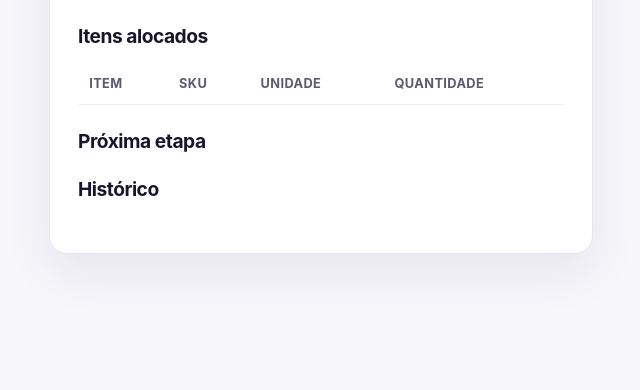
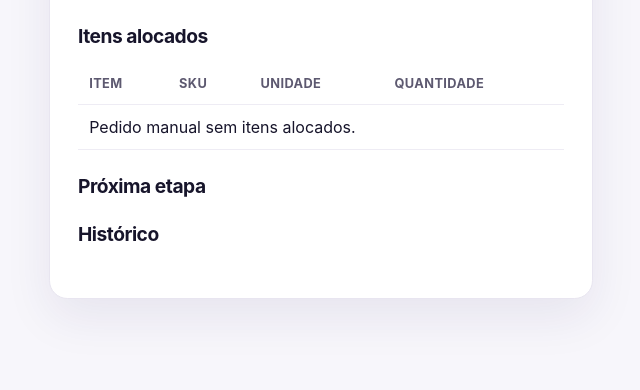
Before and after one commit to Brunohvg/vidalys-flow, a Django app: template templates/fulfillment/detail.html in a window 1280 px wide. Shown: the part 269-659 px from the top of the page, without its empty margins (319-959 px from the left). Run offline with Django 5.2, Linux system fonts and the light colour scheme; the template is opened without the code that fills it, so the values that code supplies are empty; parts of the project's set-up code (start-up, migrations or seed data) failed here and were passed over.

Commit message:
fix(fulfillment): route ready pickups through secure validation

```diff
--- a/templates/fulfillment/detail.html
+++ b/templates/fulfillment/detail.html
@@ -36,6 +36,8 @@
             <td data-label="Unidade">{{ item.order_item.unit_snapshot }}</td>
             <td data-label="Quantidade">{{ item.quantity }}</td>
           </tr>
+        {% empty %}
+          <tr><td colspan="4">Pedido manual sem itens alocados.</td></tr>
         {% endfor %}
       </tbody>
     </table>
@@ -62,7 +64,8 @@
       {% elif fulfillment.status == "ready" and fulfillment.method == "delivery" %}
         <form method="post" action="{% url 'fulfillment:transition' fulfillment.id 'in_transit' %}">{% csrf_token %}{{ transition_form.as_p }}<button type="submit">Despachar entrega</button></form>
       {% elif fulfillment.status == "ready" and fulfillment.method == "pickup" %}
-        <form method="post" action="{% url 'fulfillment:transition' fulfillment.id 'completed' %}">{% csrf_token %}{{ transition_form.as_p }}<button type="submit">Concluir retirada</button></form>
+        <p>Retirada pronta exige o código de 6 dígitos informado pelo cliente.</p>
+        <p><a href="{% url 'orders:detail' fulfillment.order_id %}">Validar retirada no pedido</a></p>
       {% elif fulfillment.status == "in_transit" %}
         <form method="post" action="{% url 'fulfillment:transition' fulfillment.id 'completed' %}">{% csrf_token %}{{ transition_form.as_p }}<button type="submit">Concluir entrega</button></form>
       {% endif %}
```
